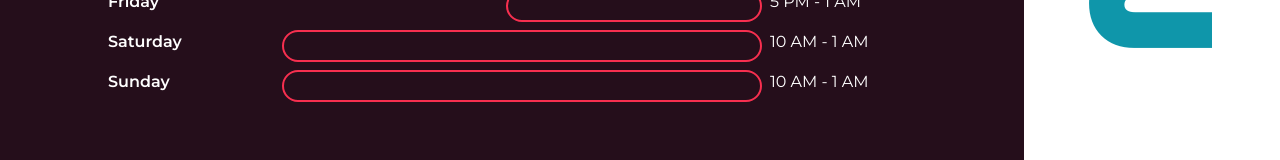
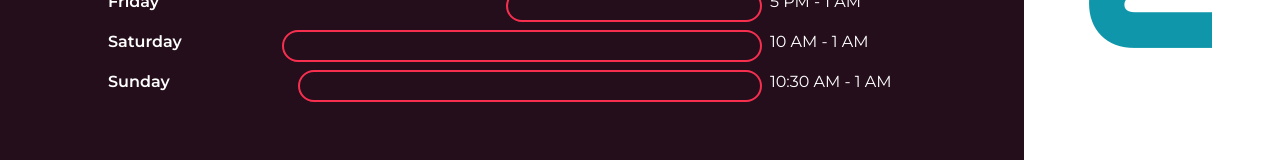
Before and after one commit to kayashth1/Bowling_App, a React (Vite) app: page / in a window 1280 px wide. Shown: the part 1312-1472 px from the top of the page. Built offline with nearby package versions, Linux system fonts and the light colour scheme.

Commit message:
Timetable Changed

```diff
--- a/src/components/Timetable.jsx
+++ b/src/components/Timetable.jsx
@@ -52,16 +52,16 @@ const TimetableRow = ({ day, startHour, endHour, startTime, endTime }) => {
 const data = [
   {
     day: 'Monday',
-    startHour: 10,
+    startHour: 13,
     endHour: 24,
-    startTime: '10 AM',
+    startTime: '1 PM',
     endTime: '12 AM',
   },
   {
     day: 'Tuesday',
-    startHour: 12,
+    startHour: 13,
     endHour: 24,
-    startTime: '12 PM',
+    startTime: '1 PM',
     endTime: '12 AM',
   },
   {
@@ -94,9 +94,9 @@ const data = [
   },
   {
     day: 'Sunday',
-    startHour: 10,
+    startHour: 10.5,
     endHour: 25,
-    startTime: '10 AM',
+    startTime: '10:30 AM',
     endTime: '1 AM',
   },
 ];
```
